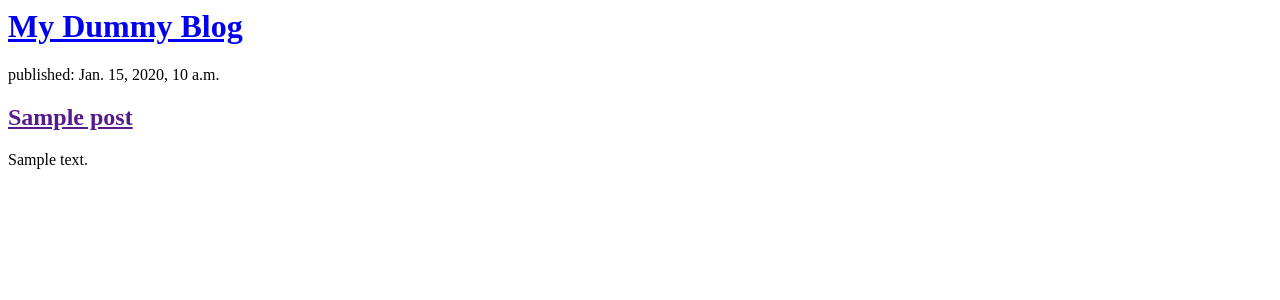
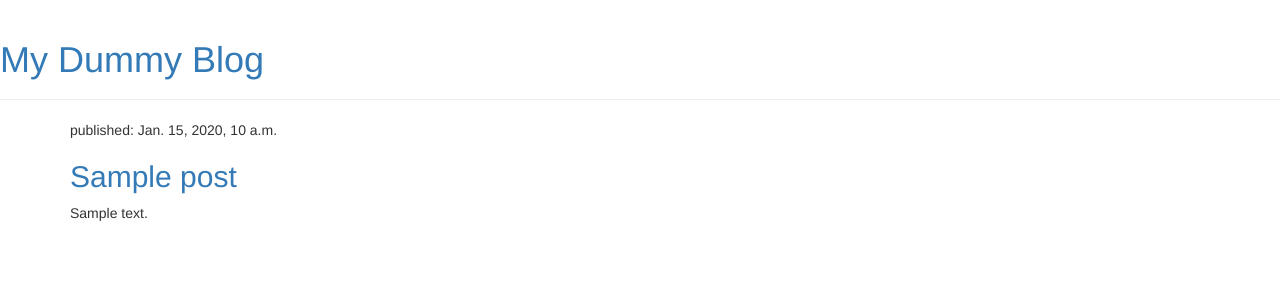
Before and after one commit to ChengzhiYu/MyDummyBlog, a Django app: page / in a window 1280 px wide. Shown: the top 300 px of the page. Run offline with Django 3.2, Linux system fonts and the light colour scheme; tables that the repository leaves empty hold one stand-in row (values such as "Sample post"); some libraries are stand-ins or nearby versions.

Commit message:
Added HTML+CSS

```diff
--- a/blog/templates/blog/post_list.html
+++ b/blog/templates/blog/post_list.html
@@ -1,20 +1,35 @@
+{% load static %}
 <html>
     <head>
+
         <title>My Dummy blog</title>
+        <link rel="stylesheet" href="//maxcdn.bootstrapcdn.com/bootstrap/3.2.0/css/bootstrap.min.css">
+        <link rel="stylesheet" href="//maxcdn.bootstrapcdn.com/bootstrap/3.2.0/css/bootstrap-theme.min.css">
+        <link rel="stylesheet" href="{% static 'css/blog.css' %}">
+        <link href="//fonts.googleapis.com/css?family=Lobster&subset=latin,latin-ext" rel="stylesheet" type="text/css">
+     </style>
                                                                                                                                                                                                                                                                                                                                                                                                                                      </head>
+
     <body>
-        <div>
+        <div class="page-header">
             <h1><a href="/">My Dummy Blog</a></h1>
         </div>
 
-        <div>
+        <div class="content container">
+    <div class="row">
+        <div class="col-md-8">
             {% for post in posts %}
-    <div>
+                <div class="post">
+                    <div class="date">
                         <p>published: {{ post.published_date }}</p>
+                    </div>
                     <h2><a href="">{{ post.title }}</a></h2>
                     <p>{{ post.text|linebreaksbr }}</p>
                 </div>
             {% endfor %}
         </div>
+    </div>
+</div>
     </body>
+    </style>
 </html>
--- a/mysite/settings.py
+++ b/mysite/settings.py
@@ -119,4 +119,5 @@ USE_TZ = True
 # https://docs.djangoproject.com/en/2.2/howto/static-files/
 
 STATIC_URL = '/static/'
-STATIC_ROOT = os.path.join(BASE_DIR, 'static')
+#STATIC_ROOT = os.path.join(BASE_DIR, 'static')
+STATICFILES_DIRS = [os.path.join(BASE_DIR, "static"),]
```
Lines whose indentation alone changed are shown as unchanged.
